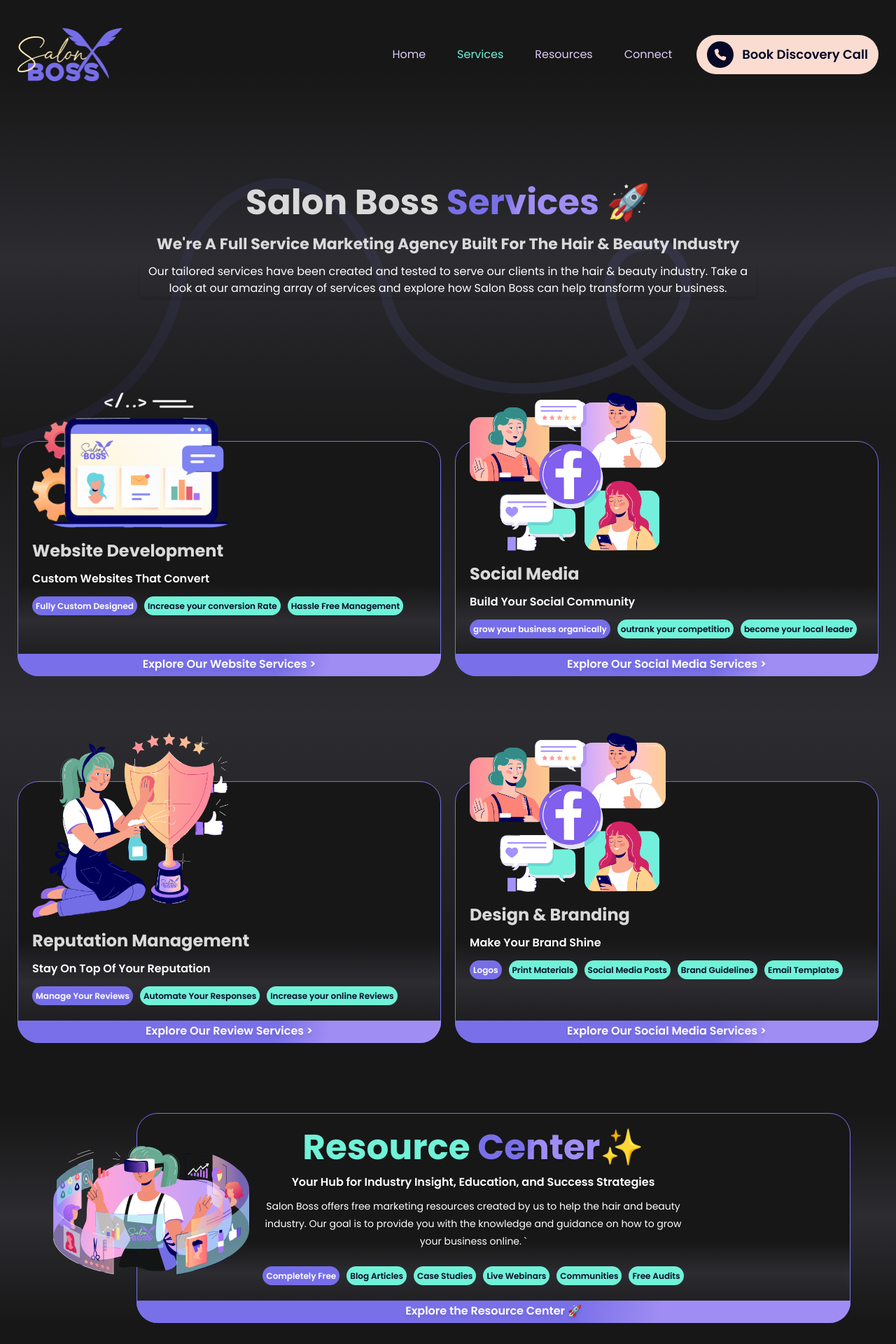
After one commit to jakirmithunbd/salon-boss, a PHP site: page /html/service.html in a window 1280 px wide. The commit adds this page. Shown: the top 1920 px of the page at 70% size. Run offline with PHP 8.4, Linux system fonts and the light colour scheme.

Commit message:
service section of service page done

```diff
--- a/assets/css/sb-main-style.css
+++ b/assets/css/sb-main-style.css
@@ -3255,3 +3255,80 @@ section:after {
 .why-choose-sb .sb-row .sb-review-video .review-video-customer-info .sb-customer-quote p span {
   color: #766EE8;
 }
+
+.hero-service {
+  margin-top: 160px;
+  padding-bottom: 150px;
+  min-height: 540px;
+}
+@media only screen and (max-width: 1280px) {
+  .hero-service {
+    margin-top: 100px;
+    padding-bottom: 120px;
+  }
+}
+@media only screen and (max-width: 1024px) {
+  .hero-service {
+    margin-top: 70px;
+    min-height: 450px;
+    padding-bottom: 100px;
+  }
+}
+@media only screen and (max-width: 768px) {
+  .hero-service {
+    margin-top: 60px;
+    min-height: 400px;
+    padding-bottom: 80px;
+  }
+}
+.hero-service .service-hero-content {
+  width: 100%;
+  max-width: 880px;
+  margin: 0 auto;
+}
+.hero-service .service-hero-content p {
+  font-size: 16px;
+  line-height: 24px;
+  color: #fff;
+  -webkit-box-shadow: 0px 4px 4px 0px rgba(0, 0, 0, 0.1019607843);
+          box-shadow: 0px 4px 4px 0px rgba(0, 0, 0, 0.1019607843);
+}
+
+.sb-service {
+  margin-top: -80px;
+}
+.sb-service .container {
+  max-width: 1525px;
+}
+.sb-service .container .sb-service-list {
+  -webkit-column-gap: 20px;
+     -moz-column-gap: 20px;
+          column-gap: 20px;
+  row-gap: 80px;
+}
+@media only screen and (max-width: 1024px) {
+  .sb-service .container .sb-service-list {
+    row-gap: 50px;
+  }
+}
+@media only screen and (max-width: 768px) {
+  .sb-service .container .sb-service-list {
+    row-gap: 30px;
+  }
+}
+@media only screen and (max-width: 575px) {
+  .sb-service .container .sb-service-list {
+    row-gap: 20px;
+  }
+}
+.sb-service .container .sb-service-list .sb-card {
+  width: 40%;
+  -webkit-box-flex: 1;
+      -ms-flex-positive: 1;
+          flex-grow: 1;
+}
+@media only screen and (max-width: 1024px) {
+  .sb-service .container .sb-service-list .sb-card {
+    width: 100%;
+  }
+}
--- a/assets/js/sb-scripts.js
+++ b/assets/js/sb-scripts.js
@@ -26,6 +26,10 @@ if(common_header) {
 
 
 // Service Slider (Custom) start
+
+const sb_custom_slider = document.querySelector('.sb-service-slider');
+if(sb_custom_slider) {
+
     function initTextSlider(customSpeed) {
         var slider = document.querySelector('.sb-service-slider');
         var items = slider.getElementsByTagName('p');
@@ -84,6 +88,7 @@ function initTextSlider(customSpeed) {
         });
     }
     initTextSlider(30);
+};
 // Service Slider (Custom) end
 
 // Dynamic Sb Card height
--- a/assets/scss/sb-main-style.scss
+++ b/assets/scss/sb-main-style.scss
@@ -1010,3 +1010,72 @@
         }
     }
 }
+
+
+// ********** Service Page Style *********** //
+// service hero style
+.hero-service {
+    margin-top: 160px;
+    padding-bottom: 150px;
+    min-height: 540px;
+
+    @include breakpoint(1280) {
+        margin-top: 100px;
+        padding-bottom: 120px;
+    }
+    @include breakpoint(1024) {
+        margin-top: 70px;
+        min-height: 450px;
+        padding-bottom: 100px;
+    }
+    @include breakpoint(768) {
+        margin-top: 60px;
+        min-height: 400px;
+        padding-bottom: 80px;
+    }
+
+    .service-hero-content {
+        width: 100%;
+        max-width: 880px;
+        margin: 0 auto;
+
+        p {
+            @include font(16, 24);
+            color: #fff;
+            box-shadow: 0px 4px 4px 0px #0000001A;
+        }
+    }
+}
+
+// Sb Service style
+.sb-service {
+    margin-top: -80px;
+
+    .container {
+        max-width: 1525px;
+
+        .sb-service-list {
+            column-gap: 20px;
+            row-gap: 80px;
+
+            @include breakpoint(1024) {
+                row-gap: 50px;
+            }
+            @include breakpoint(768) {
+                row-gap: 30px;
+            }
+            @include breakpoint(575) {
+                row-gap: 20px;
+            }
+
+            .sb-card {
+                width: 40%;
+                flex-grow: 1;
+
+                @include breakpoint(1024) {
+                    width: 100%;
+                }
+            }
+        }
+    }
+}
--- a/html/index.html
+++ b/html/index.html
@@ -43,7 +43,7 @@
                             <li class="current-menu-item">
                                 <a href="/html/index.html">Home</a>
                             </li>
-                            <li><a href="#">Services</a></li>
+                            <li><a href="/html/service.html">Services</a></li>
                             <li><a href="#">Resources</a></li>
                             <li><a href="#">Connect</a></li>
                             <li class="sb-book-btn">
--- /dev/null
+++ b/html/service.html
@@ -0,0 +1,375 @@
+<!DOCTYPE html>
+<html lang="en">
+<head>
+    <meta charset="UTF-8"/>
+    <meta name="viewport" content="width=device-width, initial-scale=1.0"/>
+    <title>Service | Salon Boss</title>
+    <link rel="preconnect" href="//fonts.googleapis.com"/>
+    <link rel="preconnect" href="//fonts.gstatic.com" crossorigin/>
+    <link
+            href="//fonts.googleapis.com/css2?family=Poppins:ital,wght@0,100;0,200;0,300;0,400;0,500;0,600;0,700;0,800;0,900;1,100;1,200;1,300;1,400;1,500;1,600;1,700;1,800;1,900&display=swap"
+            rel="stylesheet"
+    />
+    <link
+        href="//fonts.googleapis.com/css2?family=Mulish:ital,wght@0,200..1000;1,200..1000&display=swap"
+        rel="stylesheet"
+    />
+    <link rel="stylesheet" href="../assets/css/slick-slider.css"/>
+    <link rel="stylesheet" href="../assets/css/sb-main-style.css"/>
+</head>
+<body>
+<header class="sb-header transition relative">
+    <div class="sb-main-header transition">
+        <div class="container d-flex align-center space-between">
+            <div class="sb-logo-side">
+                <a class="sb-logo" href="/html/index.html">
+                    <img
+                            src="../assets/images/Salon-Boss-logo.png"
+                            alt=""
+                    />
+                </a>
+            </div>
+            <!-- logo Side  -->
+            <div class="hamburger-menu cursor-pointer hide-desktop">
+                <span class="transition"></span>
+                <span class="transition"></span>
+                <span class="transition"></span>
+            </div>
+            <!-- Hamburger Menu  -->
+            <div class="sb-menu-side transition">
+                <ul>
+                    <li>
+                        <a href="/html/index.html">Home</a>
+                    </li>
+                    <li class="current-menu-item"><a href="/html/service.html">Services</a></li>
+                    <li><a href="#">Resources</a></li>
+                    <li><a href="#">Connect</a></li>
+                    <li class="sb-book-btn">
+                        <a href="#">book discovery call</a>
+                    </li>
+                </ul>
+            </div>
+            <!-- Menu site  -->
+        </div>
+        <!-- container  -->
+    </div>
+    <!-- SB main header  -->
+</header>
+
+<section class="hero-service hero-bg sb-header-gutter">
+    <div class="container">
+        <div class="service-hero-content text-center">
+            <h2>Salon Boss <span>Services</span> 🚀</h2>
+            <h4>We're A Full Service Marketing Agency Built For The Hair & Beauty Industry</h4>
+            <p>
+                Our tailored services have been created and tested to serve our clients in the hair & beauty industry.
+                Take a look at our amazing array of services and explore how Salon Boss can help transform your business.
+            </p>
+        </div>
+    </div>
+</section>
+<!-- Hero Service  -->
+
+
+<section class="sb-service">
+    <div class="container">
+        <div class="sb-service-list d-flex flex-wrap">
+
+            <div class="sb-card sb-card-filled-bg image-position-top-left"><!-- image-position-right / image-position-top / image-position-top-left / image-position-top-right -->
+                <div class="sb-card-contents-wrapper d-flex align-center">
+                     <div class="sb-card-image d-flex">
+                         <img src="../assets/images/Salon-Boss-service-web-devolopment.png" alt="">
+                     </div>
+                     <div class="sb-card-content text-center">
+                         <h3>Website Development</h3>
+                         <h5>Custom Websites That Convert</h5>
+
+                         <ul class="unstyle flex-center flex-wrap">
+                            <li class="active">
+                                <a href="#">Fully Custom Designed</a>
+                            </li>
+                            <li>
+                                <a href="#">Increase your conversion Rate</a>
+                            </li>
+                            <li>
+                                <a href="#">Hassle Free Management</a>
+                            </li>
+                         </ul>
+                         <div class="sb-card-btn">
+                             <a href="#">Explore Our Website Services ></a>
+                         </div>
+                     </div>
+                </div>
+             </div><!-- Sb Card  -->
+
+             <div class="sb-card sb-card-filled-bg image-position-top-left"><!-- image-position-right / image-position-top / image-position-top-left / image-position-top-right -->
+                <div class="sb-card-contents-wrapper d-flex align-center">
+                     <div class="sb-card-image d-flex">
+                         <img src="../assets/images/Salon-Boss-service-social-media.png" alt="">
+                     </div>
+                     <div class="sb-card-content text-center">
+                         <h3>Social Media</h3>
+                         <h5>Build Your Social Community</h5>
+
+                         <ul class="unstyle flex-center flex-wrap">
+                            <li class="active">
+                                <a href="#">grow your business organically</a>
+                            </li>
+                            <li>
+                                <a href="#">outrank your competition</a>
+                            </li>
+                            <li>
+                                <a href="#">become your local leader</a>
+                            </li>
+                         </ul>
+                         <div class="sb-card-btn">
+                             <a href="#">Explore Our Social Media Services ></a>
+                         </div>
+                     </div>
+                </div>
+             </div><!-- Sb Card  -->
+
+             <div class="sb-card sb-card-filled-bg image-position-top-left"><!-- image-position-right / image-position-top / image-position-top-left / image-position-top-right -->
+                <div class="sb-card-contents-wrapper d-flex align-center">
+                     <div class="sb-card-image d-flex">
+                         <img src="../assets/images/Salon-Boss-reviews-hero.png" alt="">
+                     </div>
+                     <div class="sb-card-content text-center">
+                         <h3>Reputation Management</h3>
+                         <h5>Stay On Top Of Your Reputation</h5>
+                         <ul class="unstyle flex-center flex-wrap">
+                            <li class="active">
+                                <a href="#">Manage Your Reviews</a>
+                            </li>
+                            <li>
+                                <a href="#">Automate Your Responses</a>
+                            </li>
+                            <li>
+                                <a href="#">Increase your online Reviews</a>
+                            </li>
+                         </ul>
+                         <div class="sb-card-btn">
+                             <a href="#">Explore Our Review Services ></a>
+                         </div>
+                     </div>
+                </div>
+             </div><!-- Sb Card  -->
+
+             <div class="sb-card sb-card-filled-bg image-position-top-left"><!-- image-position-right / image-position-top / image-position-top-left / image-position-top-right -->
+                <div class="sb-card-contents-wrapper d-flex align-center">
+                     <div class="sb-card-image d-flex">
+                         <img src="../assets/images/Salon-Boss-service-social-media.png" alt="">
+                     </div>
+                     <div class="sb-card-content text-center">
+                         <h3>Design & Branding</h3>
+                         <h5>Make Your Brand Shine</h5>
+                         <ul class="unstyle flex-center flex-wrap">
+                            <li class="active">
+                                <a href="#">Logos</a>
+                            </li>
+                            <li>
+                                <a href="#">Print Materials</a>
+                            </li>
+                            <li>
+                                <a href="#">Social Media Posts</a>
+                            </li>
+                            <li>
+                                <a href="#">Brand Guidelines</a>
+                            </li>
+                            <li>
+                                <a href="#">Email Templates</a>
+                            </li>
+                         </ul>
+                         <div class="sb-card-btn">
+                             <a href="#">Explore Our Social Media Services ></a>
+                         </div>
+                     </div>
+                </div>
+             </div><!-- Sb Card  -->
+
+        </div>
+    </div>
+</section><!-- SB Service  -->
+
+<section class="resource-center-section">
+    <div class="container">
+        <div class="flex-center">
+            <div class="sb-card sb-card-filled-bg"><!-- image-position-right / image-position-top / image-position-top-left / image-position-top-right -->
+                <div class="sb-card-contents-wrapper d-flex align-center">
+                     <div class="sb-card-image d-flex">
+                         <img src="../assets/images/Salon-Boss-resource-card.png" alt="">
+                     </div>
+                     <div class="sb-card-content text-center">
+                         <h2>Resource <span>Center</span>✨</h2>
+                         <h5>Your Hub for Industry Insight, Education, and Success Strategies</h5>
+                         <p>Salon Boss offers free marketing resources created by us to help the hair and beauty industry.
+                            Our goal is to provide you with the knowledge and guidance on how to grow your business online. `</p>
+                         <ul class="unstyle flex-center flex-wrap">
+                            <li class="active">
+                                <a href="#">Completely Free</a>
+                            </li>
+                            <li>
+                                <a href="#">Blog Articles</a>
+                            </li>
+                            <li>
+                                <a href="#">Case Studies</a>
+                            </li>
+                            <li>
+                                <a href="#">Live Webinars</a>
+                            </li>
+                            <li>
+                                <a href="#">Communities</a>
+                            </li>
+                            <li>
+                                <a href="#">Free Audits</a>
+                            </li>
+                         </ul>
+                         <div class="sb-card-btn">
+                             <a href="#">Explore the Resource Center 🚀</a>
+                         </div>
+                     </div>
+                </div>
+             </div><!-- Sb Card  -->
+        </div>
+    </div>
+</section><!-- Resource Center  -->
+
+
+
+
+
+
+<footer class="sb-footer">
+    <div class="container">
+        <div class="sb-footer-top">
+            <div class="sb-row">
+                <div class="sb-footer-logo">
+                    <a href="/html/index.html" class="d-flex">
+                        <img src="../assets/images/Salon-Boss-logo.png" alt="">
+                    </a>
+                </div>
+                <div class="ready-get-start d-flex align-center justify-end">
+                    <h4>Ready To Get Started</h4>
+                    <a
+                        href="#"
+                        class="sb-button button-bg-green icon-position-left"
+                        >book discovery call</a
+                    >
+                </div>
+            </div>
+        </div>
+        <div class="sb-main-footer">
+            <div class="sb-row">
+
+                <div class="sb-footer-about">
+                    <h4>About Us</h4>
+                    <p>At Salon Boss, our mission is to empower and elevate the hair and beauty industry
+                        through innovative and tailored digital marketing solutions. We are passionate
+                        about helping salons, salon suites, brands, and beauty professionals flourish,
+                        creating lasting impressions and fostering genuine connections with their clientele.
+                        Our expertise lies in curating unique brand stories, igniting growth, and generating
+                        lasting success for our partners. Together, we'll co-create the future of beauty,
+                        one exceptional experience at a time.
+                    </p>
+                </div>
+
+                <div class="sb-footer-Company d-flex  justify-center">
+                    <div class="d-flex flex-col width-fit">
+                        <h4>Company</h4>
+                        <div class="footer-Company-menu">
+                            <ul>
+                                <li>
+                                    <a href="#">Home</a>
+                                </li>
+                                <li>
+                                    <a href="#">Who We Service</a>
+                                </li>
+                                <li>
+                                    <a href="#">Resource Center</a>
+                                </li>
+                                <li>
+                                    <a href="#">Contact Us</a>
+                                </li>
+                                <li>
+                                    <a href="#">Careers</a>
+                                </li>
+                            </ul>
+                        </div>
+                    </div>
+                </div>
+
+                <div class="sb-footer-Services d-flex justify-center">
+                    <div class="d-flex flex-col width-fit">
+                        <h4>Services</h4>
+                        <div class="footer-Services-menu">
+                            <ul>
+                                <li>
+                                    <a href="#">SEO</a>
+                                </li>
+                                <li>
+                                    <a href="#">Websites</a>
+                                </li>
+                                <li>
+                                    <a href="#">Advertising</a>
+                                </li>
+                                <li>
+                                    <a href="#">Social Media</a>
+                                </li>
+                                <li>
+                                    <a href="#">Design & Branding</a>
+                                </li>
+                            </ul>
+                        </div>
+                    </div>
+                </div>
+
+                <div class="sb-footer-subscribe-follow">
+                    <h4>SubscribE & follow</h4>
+                    <p>Receive Marketing Tips Straight in Your Inbox</p>
+
+                    <form id="" name="" data-name="" action="" class="">
+                        <input class="" placeholder="Enter Email Address" type="email">
+                        <input type="submit" class="submit-button w-button" value="subscribe">
+                    </form>
+
+                    <div class="sb-social-icons">
+                        <ul class="unstyle d-flex align-center">
+                            <li><a href="#"><img src="../assets/images/vectors/facebook-icon.svg"></a></li>
+                            <li><a href="#"><img src="../assets/images/vectors/instagram-icon.svg"></a></li>
+                            <li><a href="#"><img src="../assets/images/vectors/linkedin-icon.svg"></a></li>
+                            <li><a href="#"><img src="../assets/images/vectors/twitter-icon.svg"></a></li>
+                            <li><a href="#"><img src="../assets/images/vectors/youtube-icon.svg"></a></li>
+                        </ul>
+                    </div>
+                </div>
+
+            </div>
+        </div>
+    </div>
+    <div class="sb-footer-bottom">
+        <div class="container">
+            <div class="sb-row align-center">
+                <div class="copy-right-text text-center-mobile">
+                    <p>Salon Boss, LLC - All rights reserved - Copyright  © 2017 - 2024</p>
+                </div>
+                <div class="sb-footer-menu-bottom">
+                    <ul class="unstyle d-flex align-center justify-end">
+                        <li><a href="#"><img src="../assets/images/salon-Boss-Googlr-partner.png" alt=""></a></li>
+                        <li><a href="#">Privacy Policy</a></li>
+                        <li><a href="#">Terms & Conditions</a></li>
+                    </ul>
+                </div>
+            </div>
+        </div>
+    </div>
+</footer>
+
+<script
+        src="//code.jquery.com/jquery-3.7.1.min.js"
+        integrity="sha256-/JqT3SQfawRcv/BIHPThkBvs0OEvtFFmqPF/lYI/Cxo="
+        crossorigin="anonymous"
+></script>
+<script src="../assets/js/slick.min.js"></script>
+<script src="../assets/js/sb-scripts.js"></script>
+</body>
+</html>
--- a/html/single-service.html
+++ b/html/single-service.html
@@ -41,7 +41,7 @@
                     <li>
                         <a href="/html/index.html">Home</a>
                     </li>
-                    <li><a href="#">Services</a></li>
+                    <li><a href="/html/service.html">Services</a></li>
                     <li><a href="#">Resources</a></li>
                     <li><a href="#">Connect</a></li>
                     <li class="sb-book-btn">
```
Also changed, not shown: assets/images/Salon-Boss-service-social-media.png (added), assets/images/Salon-Boss-service-web-devolopment.png (added). Lines whose indentation alone changed are shown as unchanged.
